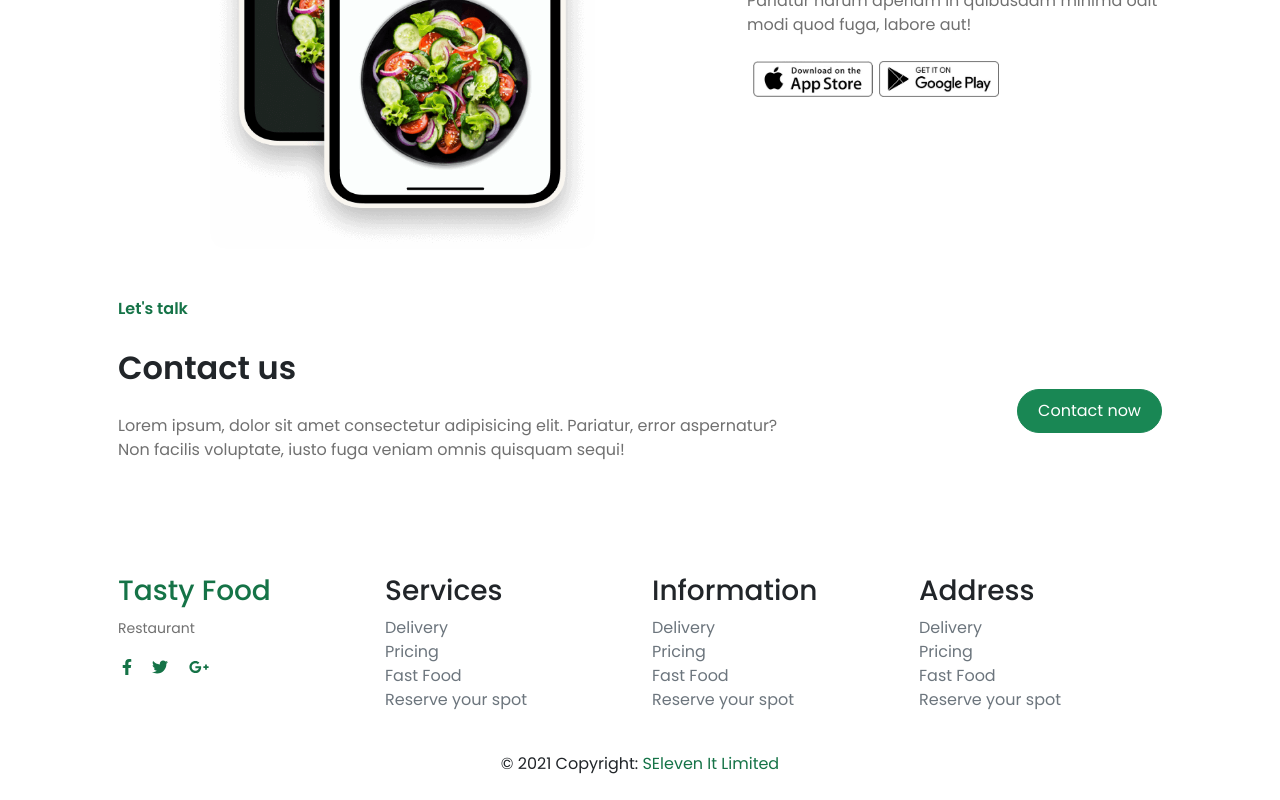
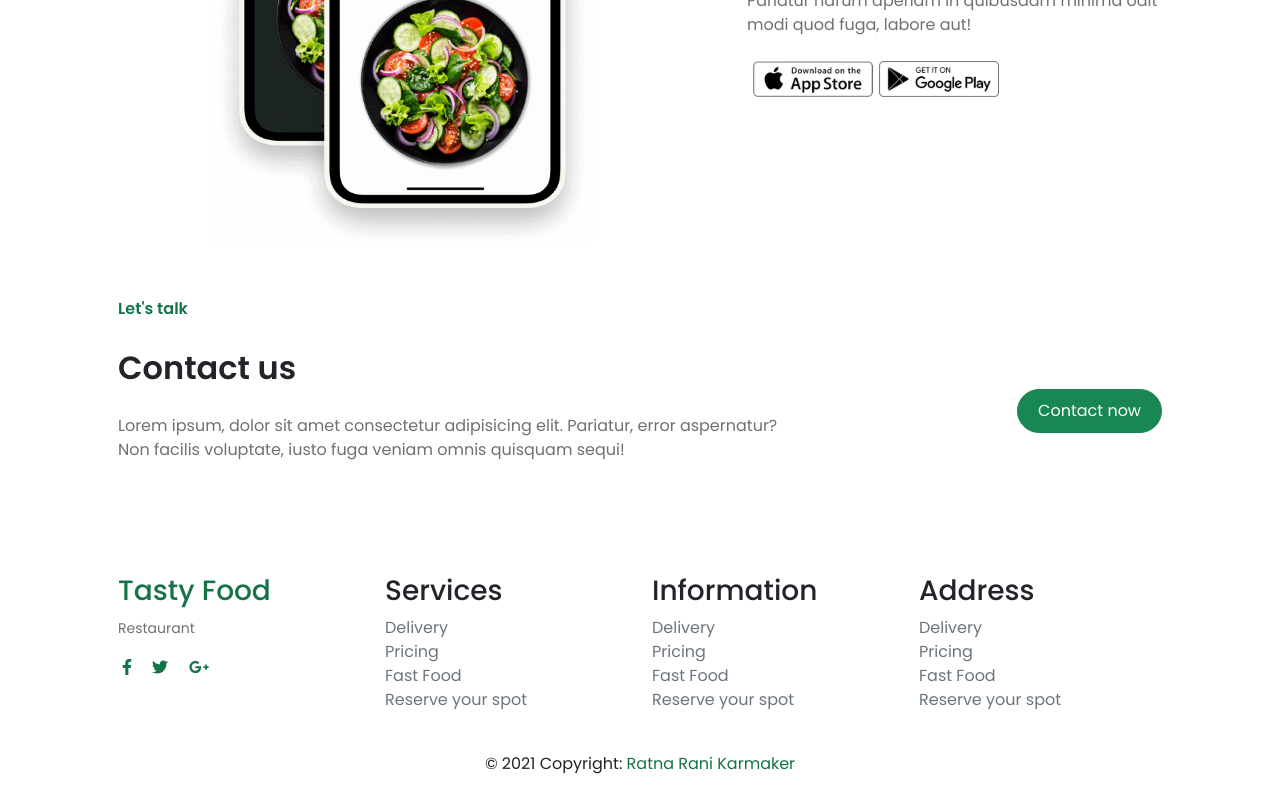
Before and after one commit to ratnakarmaker/ramen-food, a plain HTML site: page index.html in a window 1280 px wide. Shown: the part 2456-3256 px from the top of the page. Drawn offline with nearby package versions, Linux system fonts and the light colour scheme.

Commit message:
complete

```diff
--- a/index.html
+++ b/index.html
@@ -278,14 +278,14 @@
 
         <!-- Copyright -->
         <div class="footer-copyright text-center my-4">
-            <p>&copy; 2021 Copyright: <a href="https://ratnaportfolio.netlify.app/" class="website">SEleven It
-                    Limited</a></p>
+            <p>&copy; 2021 Copyright: <a href="https://ratnaportfolio.netlify.app/" class="website">Ratna Rani Karmaker
+                </a></p>
         </div>
     </div>
 
 
     <a class="gotopbtn" href="#"> <i class="fas fa-arrow-up"></i> </a>
-    <!--scroll to top end-->
+    <!--scroll to top -->
 
 
     <script type="text/javascript">
```
